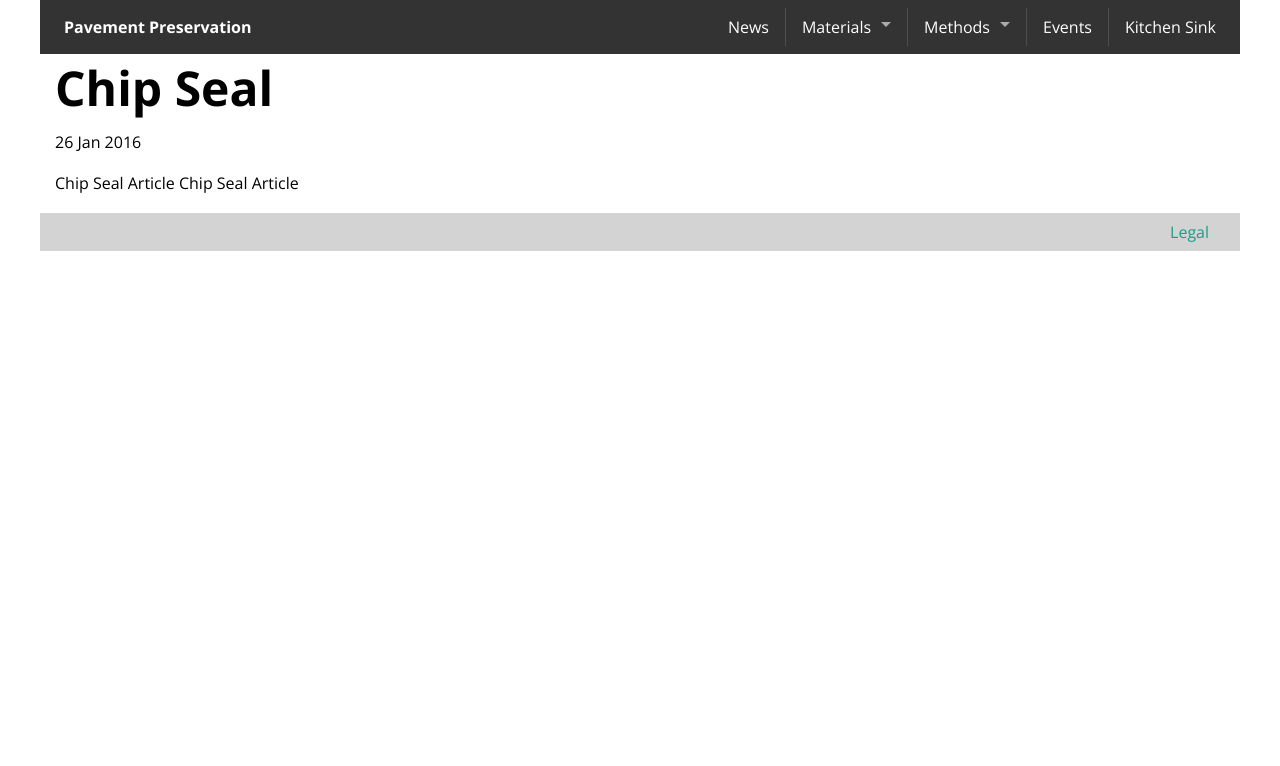
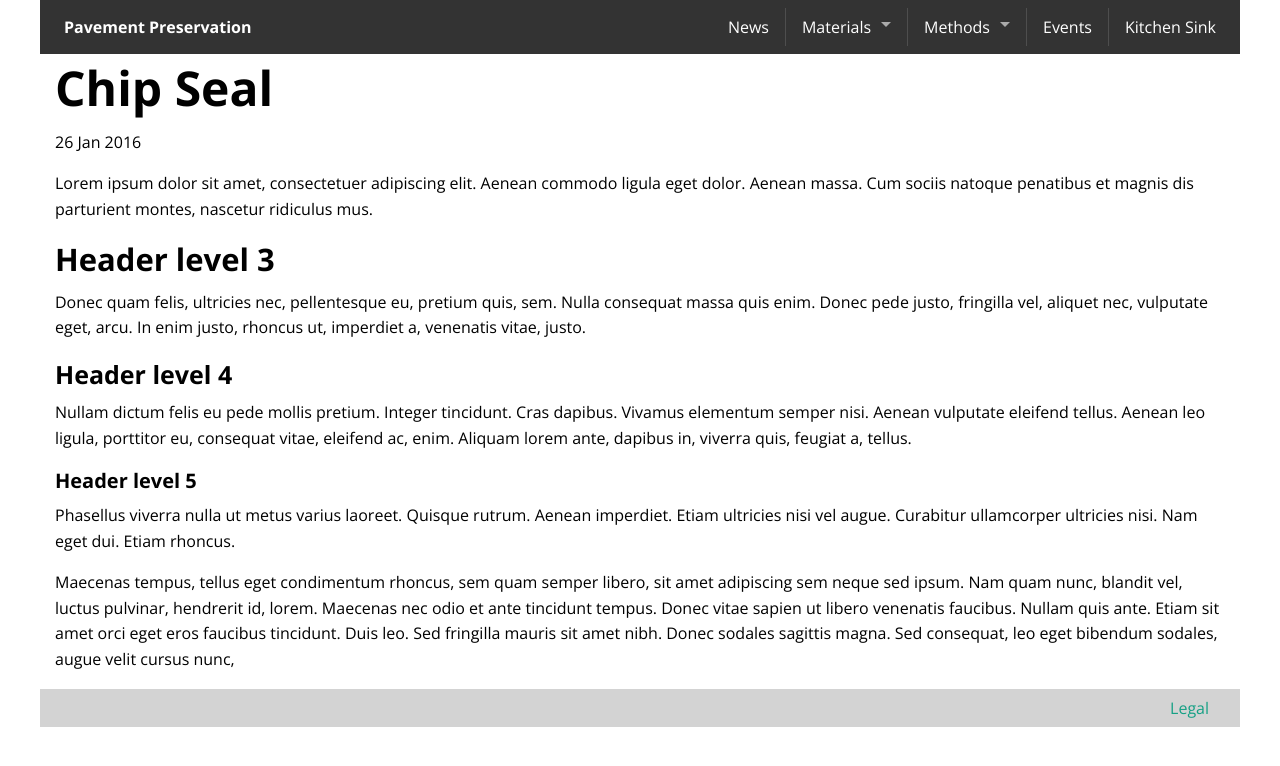
Before and after one commit to captaincoffee/p2, a Jekyll site: the page built from _methods/chip-seals/chip-seal.md, in a window 1280 px wide. Shown: the top 766 px of the page. Built offline with Jekyll 4.4.1, drawn with Linux system fonts in a browser that asks for light colours.

Commit message:
testing articles with and w/o excerpt separator

```diff
--- a/_methods/chip-seals/chip-seal.md
+++ b/_methods/chip-seals/chip-seal.md
@@ -3,6 +3,19 @@
 image_path: ""
 type: videos
 ---
+Lorem ipsum dolor sit amet, consectetuer adipiscing elit. Aenean commodo ligula eget dolor. Aenean massa. Cum sociis natoque penatibus et magnis dis parturient montes, nascetur ridiculus mus.
+<!--more-->
 
-Chip Seal Article
-Chip Seal Article
+### Header level 3
+
+Donec quam felis, ultricies nec, pellentesque eu, pretium quis, sem. Nulla consequat massa quis enim. Donec pede justo, fringilla vel, aliquet nec, vulputate eget, arcu. In enim justo, rhoncus ut, imperdiet a, venenatis vitae, justo.
+
+#### Header level 4
+
+Nullam dictum felis eu pede mollis pretium. Integer tincidunt. Cras dapibus. Vivamus elementum semper nisi. Aenean vulputate eleifend tellus. Aenean leo ligula, porttitor eu, consequat vitae, eleifend ac, enim. Aliquam lorem ante, dapibus in, viverra quis, feugiat a, tellus.
+
+##### Header level 5
+
+Phasellus viverra nulla ut metus varius laoreet. Quisque rutrum. Aenean imperdiet. Etiam ultricies nisi vel augue. Curabitur ullamcorper ultricies nisi. Nam eget dui. Etiam rhoncus.
+
+Maecenas tempus, tellus eget condimentum rhoncus, sem quam semper libero, sit amet adipiscing sem neque sed ipsum. Nam quam nunc, blandit vel, luctus pulvinar, hendrerit id, lorem. Maecenas nec odio et ante tincidunt tempus. Donec vitae sapien ut libero venenatis faucibus. Nullam quis ante. Etiam sit amet orci eget eros faucibus tincidunt. Duis leo. Sed fringilla mauris sit amet nibh. Donec sodales sagittis magna. Sed consequat, leo eget bibendum sodales, augue velit cursus nunc,
```
Also changed, not shown: _methods/chip-seals/sand-seal.md (+6 -3 lines).
